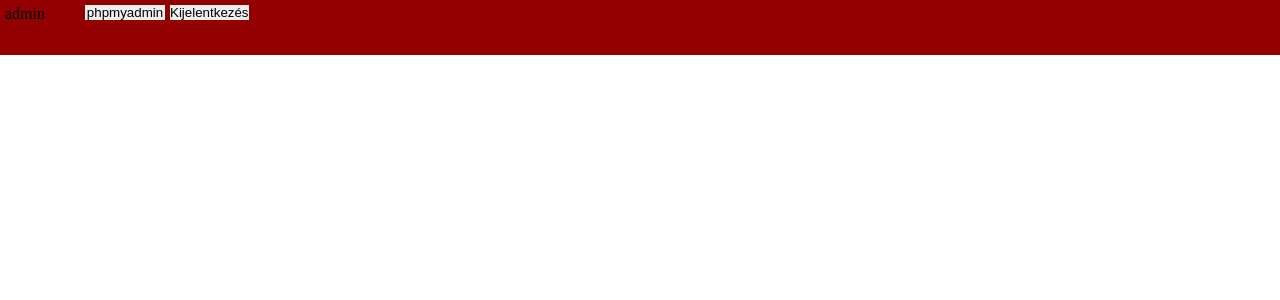
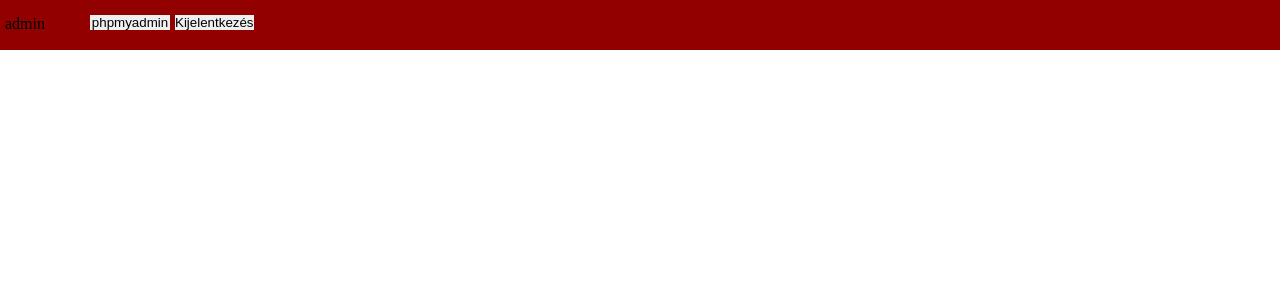
Before and after one commit to njszki-2016-14sz/szegedi-hideout, a PHP site: page /feed.php in a window 1280 px wide. Shown: the top 300 px of the page. Run offline with PHP 8.4, Linux system fonts and the light colour scheme; the visitor is signed in with stand-in values (Sample User, id 1).

Commit message:
css styleing round 2

```diff
--- a/base.css
+++ b/base.css
@@ -7,9 +7,11 @@
 #header
 {
 	padding-left:5px;
-	padding-top:5px;
+	padding-top:15px;
+	padding-bottom:15px;
+	height:20px;đ
 	width :100%;
-	height:50px;
+
 	background-color: #920000;
 	 vertical-align:top;
 }
--- a/feed.php
+++ b/feed.php
@@ -25,9 +25,9 @@ if($_SERVER["REQUEST_METHOD"]=="POST"&&isset($_POST['phpmyadmin']))
 			if($_SESSION['username']=="admin"||$_SESSION['username']=="steamhunter")
 			{
 		?>
-				<form method="post" action="" style="width:85px; float:left;">
+				<form method="post" action="" style="width:90px; float:left;">
 
-				<input type="submit" name="phpmyadmin" value="phpmyadmin" style="width:80px; margin-right:5px;đ">
+				<input type="submit" name="phpmyadmin" value="phpmyadmin" style="width:80px; margin-right:5px; margin-left:5px;">
 				<?php
 				if(isset($_POST['phpmyadmin']))
 				{
--- a/index.php
+++ b/index.php
@@ -22,7 +22,7 @@
 	<input type="submit" name="login" value="Bejelentkezés">
 	</form>
 	</div>
-	<div id="register">
+	<div id="registerlink">
 	<a href="register.php">regisztrálás</a>
 	</div>
 	</div>
--- a/register.php
+++ b/register.php
@@ -36,9 +36,9 @@ if($_SERVER["REQUEST_METHOD"]=="POST")
 	<head>
 		<title>nem facebook klón</title>
 		<meta charset="utf8">
+
 	</head>
 	<body>
-	<div id="header">
 		<div id="register">
 			<form method="post">
 				<p id="eror"><?=$hibatext?></p>
@@ -75,9 +75,10 @@ if($_SERVER["REQUEST_METHOD"]=="POST")
 	<head>
 		<title>nem facebook klón</title>
 		<meta charset="utf8">
+
 	</head>
 	<body>
-	<div id="header">
+
 		<div id="register">
 			<form method="post">
 				<p>felhasználónév</p>
@@ -91,7 +92,6 @@ if($_SERVER["REQUEST_METHOD"]=="POST")
 				<input type="submit" name="login" value="regisztrálás">
 			</form>
 		</div>
-	</div>
 	</body>
 </html>
 <?php
```
Lines whose indentation alone changed are shown as unchanged.
